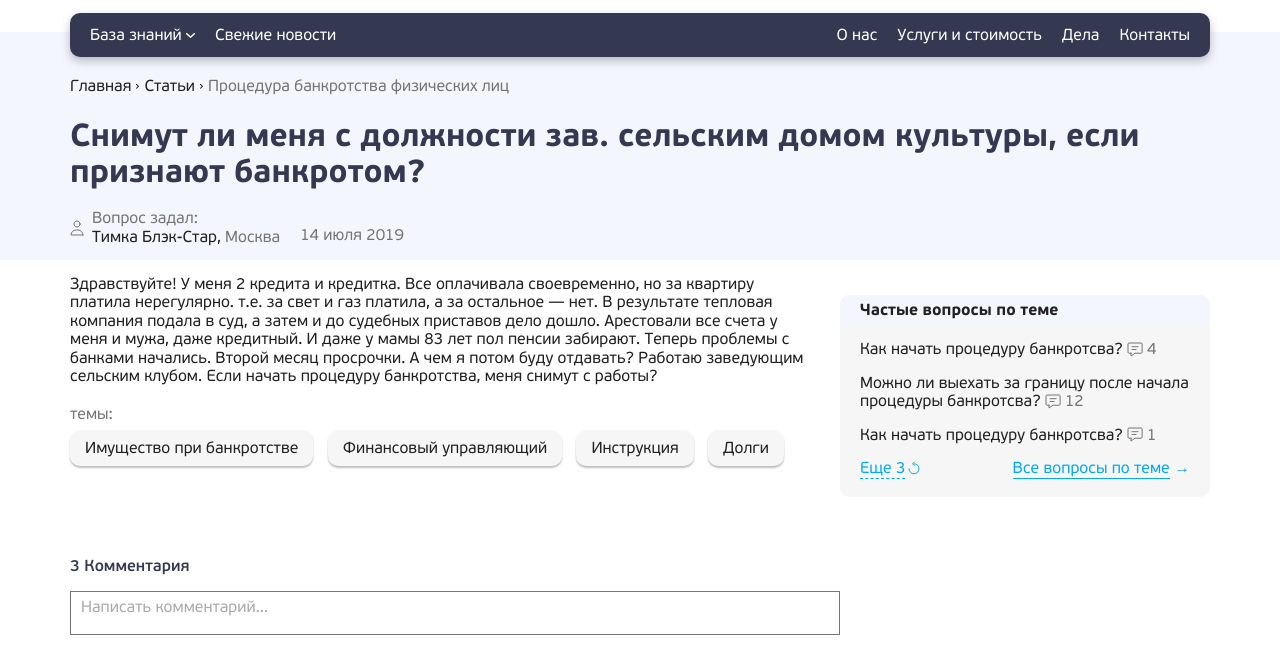
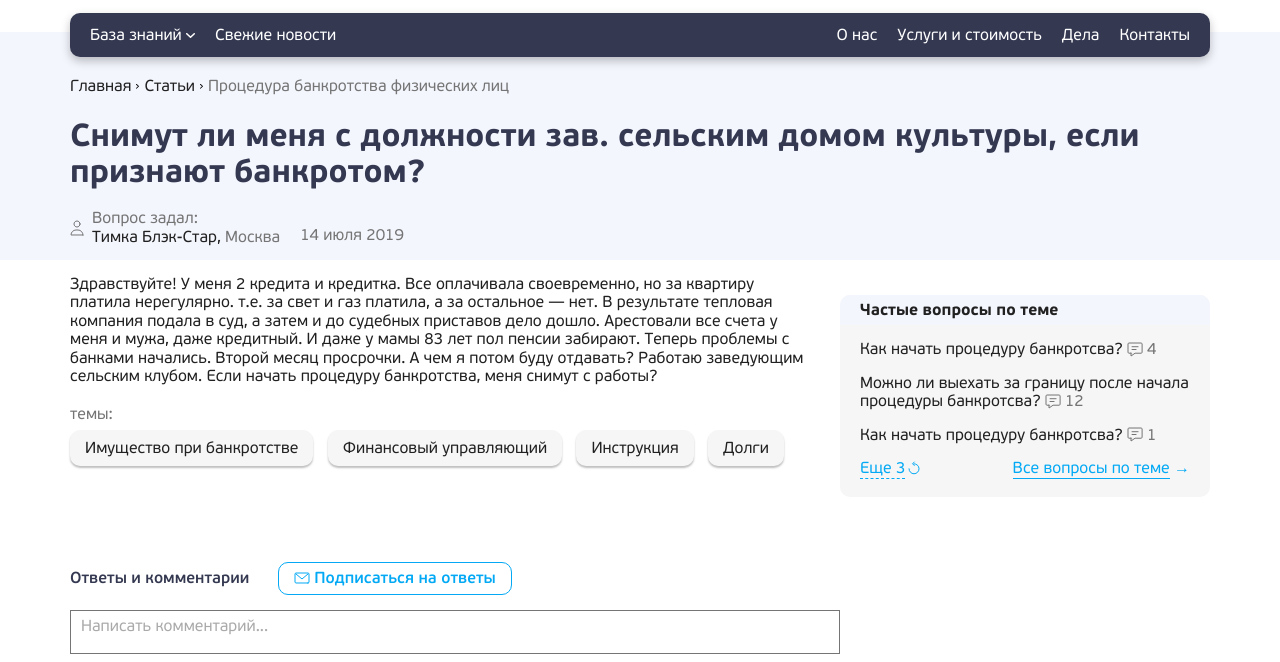
Before and after one commit to felon91/2lex2019, a website: page question.html in a window 1280 px wide. Shown: the part 118-780 px from the top of the page. Drawn offline with nearby package versions, Linux system fonts and the light colour scheme; files that its build step writes are made by us from their sources.

Commit message:
add question fix

```diff
--- a/question.html
+++ b/question.html
@@ -209,7 +209,12 @@
   </article>
   <div class="comments">
     <div class="comments__wrap wrap">
-      <p class="comments__title">3 Комментария</p>
+      <p class="comments__title"><span>Ответы и комментарии</span> <a href="#">
+        <svg width="16" height="12" viewBox="0 0 16 12" fill="none" xmlns="http://www.w3.org/2000/svg">
+          <path fill-rule="evenodd" clip-rule="evenodd" d="M14 10.9935H2C1.448 10.9935 1 10.5458 1 9.99413V1.99935C1 1.44771 1.448 1 2 1H14C14.553 1 15 1.44771 15 1.99935V9.99413C15 10.5458 14.553 10.9935 14 10.9935Z" stroke-linecap="round" stroke-linejoin="round"/>
+          <path d="M14 1.99939L8 6.99613L2 1.99939" stroke-linecap="round" stroke-linejoin="round"/>
+        </svg>
+        Подписаться на ответы</a></p>
       <div class="comments__textarea">
         <textarea name="text" placeholder="Написать комментарий..."></textarea>
         <button class="comments__cancel">Отмена</button>
--- a/sass/blocks/comments.scss
+++ b/sass/blocks/comments.scss
@@ -8,6 +8,36 @@
   font-weight: 600;
   color: $primary;
   margin: 15px 0;
+  span {
+    margin-right: 24px;
+  }
+  a {
+    font-size: px-to-rem(14px);
+    line-height: px-to-rem(17px);
+    padding: 6px 15px;
+    color: $buttonBg;
+    border: 1px solid $buttonBg;
+    border-radius: 10px;
+    text-decoration: none;
+    margin: 5px 0 0;
+    display: inline-block;
+    &:hover {
+      border-color: $buttonBg;
+      background-color: $buttonBg;
+      color: $white;
+      svg {
+        path {
+          stroke: $white;
+        }
+      }
+    }
+  }
+  svg {
+    transform: translateY(1px);
+    path {
+      stroke: $buttonBg;
+    }
+  }
 }
 
 .comments__textarea {
```
Also changed, not shown: article.html (+1 -1 lines), img/envelope.svg (added).
